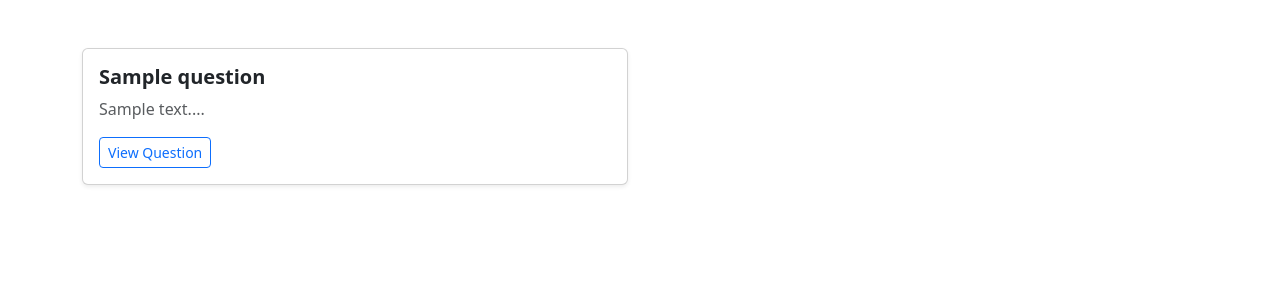
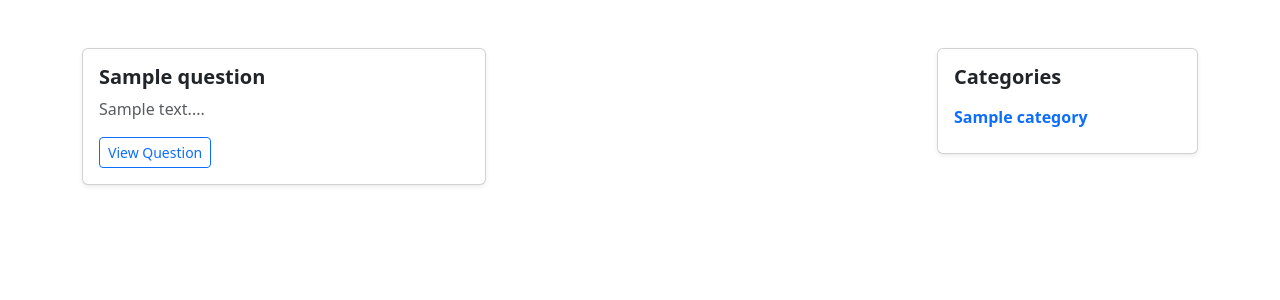
Before and after one commit to PawanPawar11/QnA-Stack, a PHP site: page / in a window 1280 px wide. Shown: the part 66-366 px from the top of the page. Run offline with PHP 8.4, Linux system fonts and the light colour scheme; tables that the repository leaves empty or names only in its code hold one stand-in row (values such as "Sample post").

Commit message:
feat: add category list next to questions in homepage

```diff
--- /dev/null
+++ b/client/showCategoryList.php
@@ -0,0 +1,26 @@
+<div class="card shadow-sm">
+    <div class="card-body">
+
+        <h5 class="fw-bold mb-3">Categories</h5>
+
+        <?php
+        include("./config/db.php");
+
+        $query = "SELECT * FROM category";
+        $stmt = $conn->prepare($query);
+        $stmt->execute();
+        $result = $stmt->get_result();
+
+        while ($row = $result->fetch_assoc()) {
+            $id = $row["id"];
+            $name = htmlspecialchars(ucfirst($row["name"]));
+            ?>
+            <div class="mb-2">
+                <a href="?category-id=<?= $id ?>" class="text-decoration-none fw-semibold">
+                    <?= $name ?>
+                </a>
+            </div>
+        <?php } ?>
+
+    </div>
+</div>
--- a/client/showQuestions.php
+++ b/client/showQuestions.php
@@ -1,4 +1,8 @@
 <div class="container mt-5">
+    <div class="row">
+
+        <!-- LEFT SIDE : QUESTIONS (80%) -->
+        <div class="col-md-9">
             <div class="row">
 
                 <?php
@@ -12,7 +16,7 @@
                 while ($row = $result->fetch_assoc()) {
 
                     $q_id = $row["id"];
-            $title = htmlspecialchars(string: ucfirst($row["title"]));
+                    $title = htmlspecialchars(ucfirst($row["title"]));
                     $description = htmlspecialchars(substr($row["description"], 0, 120));
                     ?>
                     <div class="col-md-6 mb-4">
@@ -38,3 +42,11 @@
 
             </div>
         </div>
+
+        <!-- RIGHT SIDE : CATEGORY (20%) -->
+        <div class="col-md-3">
+            <?php include("./client/showCategoryList.php"); ?>
+        </div>
+
+    </div>
+</div>
```
Lines whose indentation alone changed are shown as unchanged.
